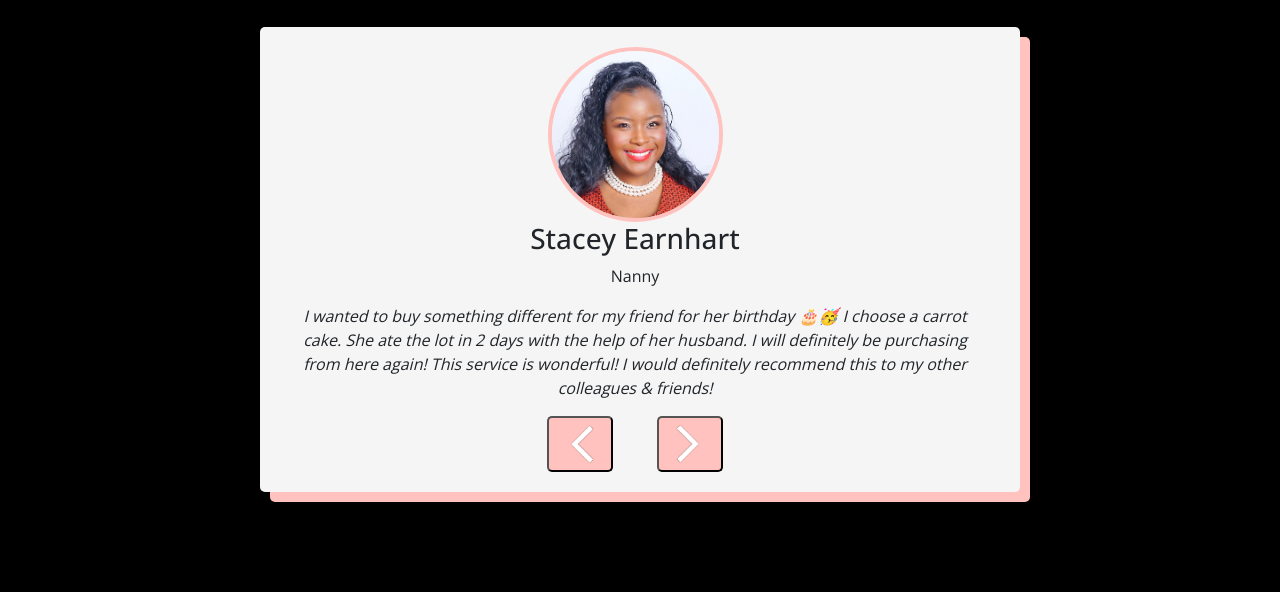
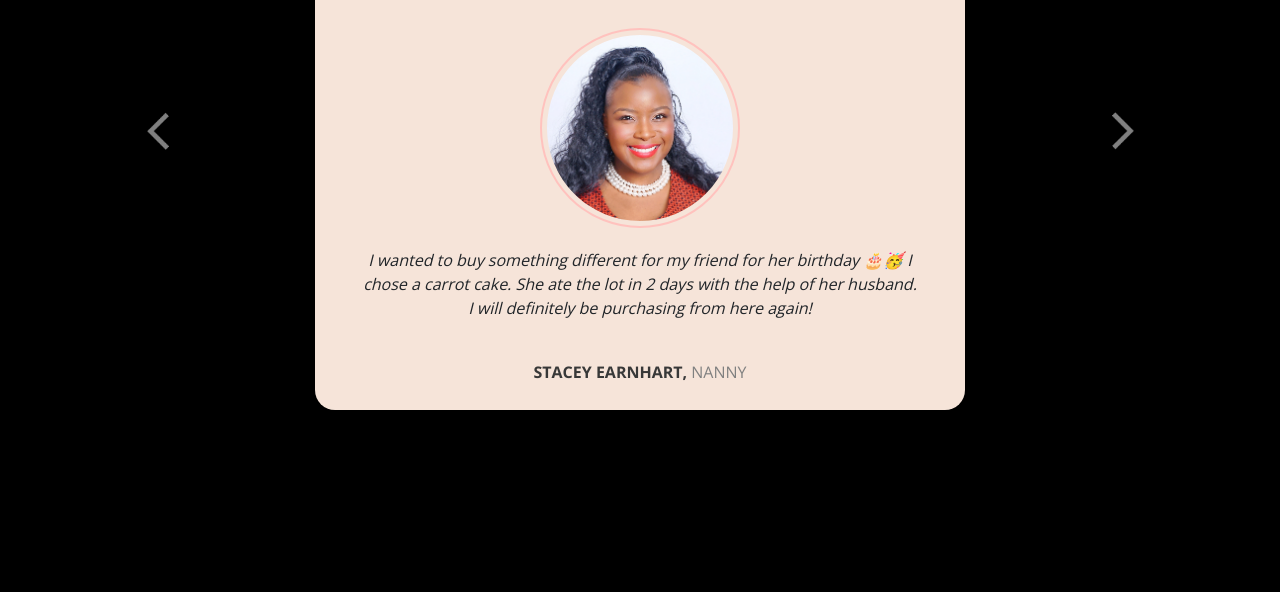
Before and after one commit to EugeneKoba/queens_bakes, a plain HTML site: page index.html in a window 1280 px wide. Shown: the part 208-800 px from the top of the page. Drawn offline with nearby package versions, Linux system fonts and the light colour scheme.

Commit message:
Finishing Touches to html, css & js

```diff
--- a/index.html
+++ b/index.html
@@ -17,40 +17,52 @@
 <nav>
     <div class="nav-container">
         <img src="menu_icon.png" alt="menu_icon" class="menu-icon">
-        <img src="text_based_logo.png" alt="Queen's_Bakes_logo." class="text-based-logo">
+        <img src="text_based_logo.png" alt="Queen's_Bakes_logo" class="text-based-logo">
+        <img src="image_based_logo.png" alt="Queen's_Bakes_logo" class="g image-based-logo"></i>
         <img src="search_icon.png" alt="search_icon" class="search-icon">
     </div>
 </nav>
 
-<section>
-    <!-- Title -->
+<!-- Review Section -->
+<section class="review-section">
     <div class="container">
-        <div class="section-title">
-            <h1>Customer Reviews </h1>
-            <div class="line"></div>
-            <span class="line-seperator"></span>
-            <p class="review-message">A word from our customers!</p>
-
-
-            <!-- Reviews Box -->
-            <div class="review-box">
-                <div class="image-container">
-                    <img src="customer_0.jpg" id="customer-img" alt="Customer_Photo" height = 200px>
+        <div class="row">
+            <!-- Prev Button -->
+            <button id="prev-btn" class="carousel-control left carousel-control-prev" data-slide="prev">
+                <img src="previous-picture.png" alt="prev_btn" class="prev-btn" height="50px">
+            </button>
+            <!-- Review Box -->
+            <div id="review-box" class="col-8 col-center">
+                <!-- Title -->
+                <h1 id="title">Customer Reviews</h1>
+                <!-- Line Seperator -->
+                <div class="line"></div>
+                <span class="line-seperator"></span>
+                <!-- Customer Review Box Contents -->
+                <div id="carousel slide" data-ride="carousel">
+                    <div class="carousel-inner">
+                        <div class="carousel-item active">
+                            <div id="image-container">
+                                <img src="" alt="Customer-Image" id="customer-img" height="150px">
+                            </div>
+                            <div class="customer-text">
+                                <i id="customer-description"></i>
+                            </div>
+                            <div class="customer-info">
+                                <p id="customer-name"></p>
+                                <p id="customer-job"></p>
+                            </div>
+                        </div>
+                    </div>
                 </div>
-                <h3 id="customer-name">Sabrina Lockthorn</h3>
-                <p id="customer-job">Hairdresser</p>
-                <p id="customer-description">This product was very good quality! I would recommend it to others!</p>
-                <!-- Slider Buttons -->
-                <button id="prev-btn">
-                    <img src="previous-picture.png" alt="prev_btn" class="prev-btn" height="50px">
-                </button>
-                <button id="next-btn">
-                    <img src="next-picture.png" alt="next_btn" class="next-btn" height="50px">
-                </button>
-        </div>
+            </div>
+            <!-- Next Button -->
+            <button id="next-btn" class="carousel-control right carousel-control-next" data-slide="next">
+                <img src="next-picture.png" alt="next_btn" class="next-btn" height="50px">
+            </button>
         </div>
     </div>
-</section>
+
 
   <!--    JAVASCRIPT SECTION   -->
 <script src="script.js"></script>
--- a/script.js
+++ b/script.js
@@ -10,23 +10,23 @@ const nextBtn = document.querySelector(".next-btn")
 const customerReviewsArray = [
     {
         customerId: 1,
-        customerName: "Nana Akufo-Addo",
-        customerJob: "Operations Assistant",
-        customerDescription: "This service is amazing! I can't wait to try this service again! Requested a birthday cake and in my haste selected the wrong date for delivery! I was sure they could do nothing as I realised late but they changed the date and delivered a quality cake that made a special day that much more so! I could not speak higher of this truly fantastic company! Thank you guys!!!",
+        customerName: "Geraldine Scott",
+        customerJob: "Travel Guide",
+        customerDescription: "I accidently selected the wrong date for my Birthday Cake delivery, and they changed the date and delivered a quality cake that made a special day that much more so! I could not speak higher of this truly fantastic company! Thank you guys!!!",
         customerImg: "customer_1.jpg",
     },
     {
         customerId: 2,
         customerName: "Stacey Earnhart",
         customerJob: "Nanny",
-        customerDescription: "I wanted to buy something different for my friend for her birthday 🎂🥳 I choose a carrot cake. She ate the lot in 2 days with the help of her husband. I will definitely be purchasing from here again! This service is wonderful! I would definitely recommend this to my other colleagues & friends!",
+        customerDescription: "I wanted to buy something different for my friend for her birthday 🎂🥳 I chose a carrot cake. She ate the lot in 2 days with the help of her husband. I will definitely be purchasing from here again!",
         customerImg: "customer_2.jpg",
     },
     {
         customerId: 3,
-        customerName: "Jessica Efua Jakson",
-        customerJob: "Secondary School Teacher",
-        customerDescription: "This service is spectacular! I would 100% come back to purchase more!! Beautiful cake, very well packaged and delivered on time. Excellent customer service communication throughout I would definitely order again and recommend to anyone looking for a special cake with a hassle free service, and the cake tasted delicious!",
+        customerName: "Jessica Jakson",
+        customerJob: "School Teacher",
+        customerDescription: "This service is spectacular! I would 100% come back to purchase more!! Beautiful cake, Excellent customer service, very well packaged and delivered on time!",
         customerImg: "customer_3.jpg",
     }
 ]
@@ -40,7 +40,7 @@ window.addEventListener("DOMContentLoaded", function() {
 // Function to link Objects to Webpage
 function getPerson(i) {
     let firstItem = customerReviewsArray[i]
-    nameEl.textContent = customerReviewsArray[i].customerName
+    nameEl.textContent = customerReviewsArray[i].customerName + ", "
     jobEl.textContent = customerReviewsArray[i].customerJob
     descriptionEl.textContent = customerReviewsArray[i].customerDescription
     imgEl.src = customerReviewsArray[i].customerImg
--- a/styles.css
+++ b/styles.css
@@ -27,6 +27,7 @@ nav .nav-container {
     display: flex;
     justify-content: space-between;
     align-items: center;
+    height: 80px;
 }
 
 nav .nav-container img {
@@ -45,8 +46,8 @@ nav .nav-container .menu-icon {
 }
 
 nav .nav-container .search-icon {
-    /* height: 45px;
-    min-height: 45px; */
+    height: 60px;
+    min-height: 60px;
     padding-right: 30px;
     transition: all 0.2s;
 }
@@ -54,6 +55,10 @@ nav .nav-container .search-icon {
 nav .nav-container .text-based-logo {
     height: 85px;
     min-height: 85px;
+}
+
+nav .nav-container .image-based-logo {
+    display: none;
 }
 
 nav .nav-container .menu-icon:hover {
@@ -64,72 +69,138 @@ nav .nav-container .search-icon:hover {
     transform: scale(1.2);
 }
 
-/* Reviews Section Styles */
+/* Media Query to change Nav Bar size & contents for Small Phones */
 
-.container {
-    height: 100vh;
-    width: 100%;
-    display: flex;
-    justify-content: center;
-    align-items: center;
-    text-align: center;
+@media only screen and (max-width: 425px) {
+    .nav-container {
+        height: 80%;
+    }
+
+    /* When the screen is < 425px, the logo changes type */
+
+    nav .nav-container .text-based-logo {
+        display: none;
+    }
+
+    nav .nav-container .image-based-logo {
+        display: block;
+        height: 70px;
+    }
 }
 
-.section-title h1 {
+/* Title Styles */
+
+#title {
     font-family: Calligri_Bold_Italic;
-    font-size: 56px;
-    color: #ffc2be;
-    margin: 10px 0;
-}
-
-.section-title .review-message {
-    color: white;
+    font-size: 52px;
+    text-align: center;
+    color: black;
+    margin: 25px 0 -12px 0;
+    position: relative;
 }
 
 .line {
+    display: inline-block;
     width: 160px;
     height: 5px;
-    background: #ffc2be;
+    background: black;
     padding: 0 30px;
+    margin: 15px 0 25px 0;
+}
+
+/* Review Box Carousel Styles */
+
+#review-box {
+    max-width: 650px;
+    margin-top: 110px;
+    background-color: #f6e4d9;
+    border-radius: 20px;
+    text-align: center;
+    align-items: center;
+}
+
+.container p {
     display: inline-block;
 }
 
-.review-box {
-    position: relative;
-    box-sizing: content-box;
-    max-width: 750px;
-    width: 100%;
-    padding: 20px 10px 20px 0;
-    justify-content: center;
-    align-items: center;
-    text-align: center;
-    box-shadow: 10px 10px #ffc2be;
-    border-radius: 5px;
-    background-color: whitesmoke;
-    margin: 30px;
+.col-center {
+    margin: 0 auto;
 }
 
-#customer-img {
-    height: 175px;
-    width: 175px;
-    object-fit: cover;
-    border-style: solid;
-    border-width: 4px;
-    border-radius: 50%;
-    border-color: #ffc2be;
+#carousel {
+    margin: 110px auto;
+    padding: 0 80px;
+    background-color: yellow;
+    z-index: 99;
 }
 
-
-#customer-description {
+.carousel-item {
     font-size: 16px;
-    font-weight: 100;
-    font-style: italic;
-    padding: 0 30px;
+    min-height: 300px;
+    max-height: 450px;
+    text-align: center;
+    overflow: scroll;
 }
 
-.review-box button{
+.carousel-item #image-container {
+    height: 200px;
+    width: 200px;
+    padding: 5px;
+    margin: 0 auto 10px auto;
+    border-width: 2px;
+    border-style: solid;
+    border-color: #ffc2be;
+    border-radius: 50%;
+}
+
+/* Media Query to change Carousel Image Size for Small Phones */
+
+@media only screen and (max-width: 425px) {
+    .carousel-item #image-container {
+        width: 80%;
+        height: 80%;
+    }
+}
+
+.carousel-item #image-container img {
+    display: block;
+    height: 100%;
+    width: 100%;
+    border-radius: 50%;
+}
+
+.carousel-item .customer-text {
+    padding: 10px 30px;
+    margin: 0 2px;
+}
+
+.carousel-item .customer-info {
+    padding: 30px 0 10px 0;
+    font-size: 16px;
+    text-transform: uppercase;
+}
+.carousel-item #customer-name {
+    font-weight: bold;
+    color: #383838;
+}
+
+.carousel-item #customer-job {
+    color: gray;
+}
+
+/* Prev & Next Buttons */
+
+.carousel-control {
+    margin-top: 60px;
     position: relative;
-    border-radius: 5px;
-    background-color: #ffc2be;
-    margin: 0 20px;
 }
+
+#carousel #prev-btn {
+    display: inline-block;
+    top: 50%;
+}
+
+#carousel #next-btn {
+    display: inline-block;
+    top: 50%;
+}
```
Also changed, not shown: image_based_logo.png (added), 1 other file.
